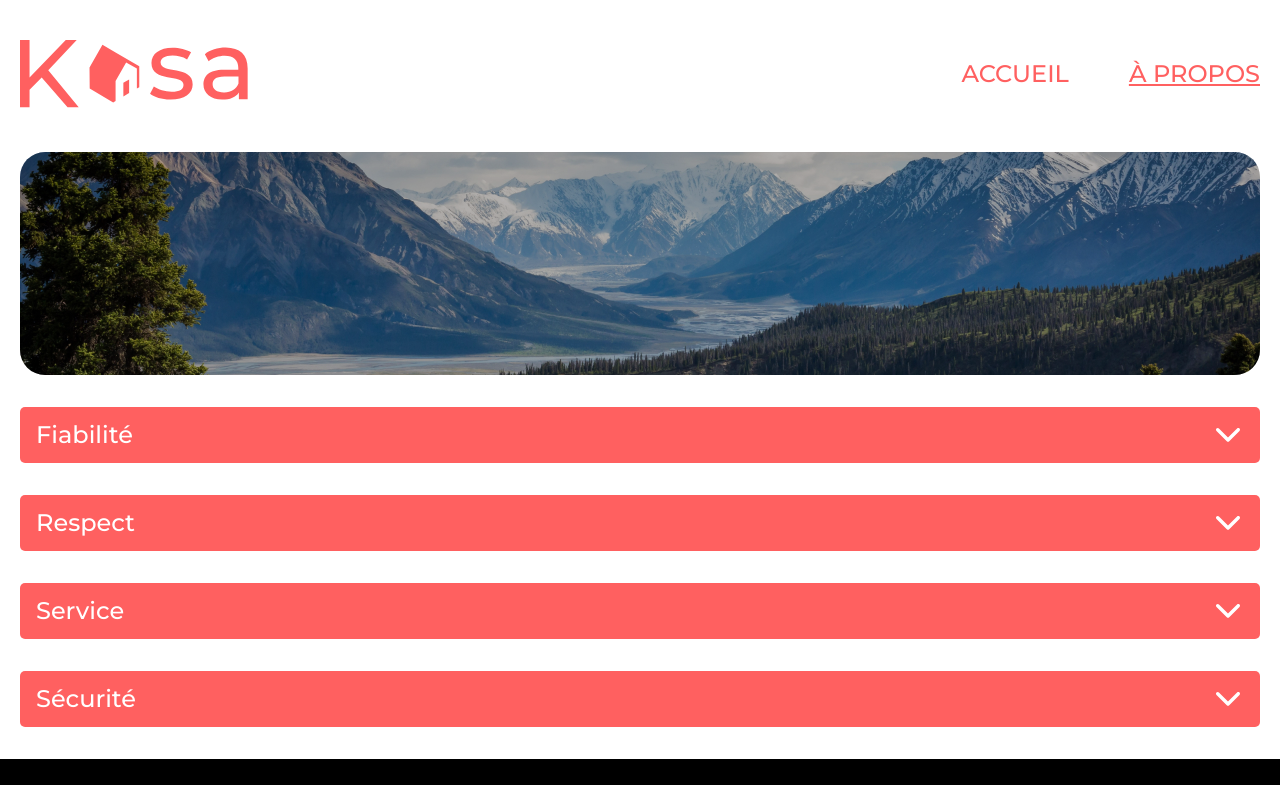
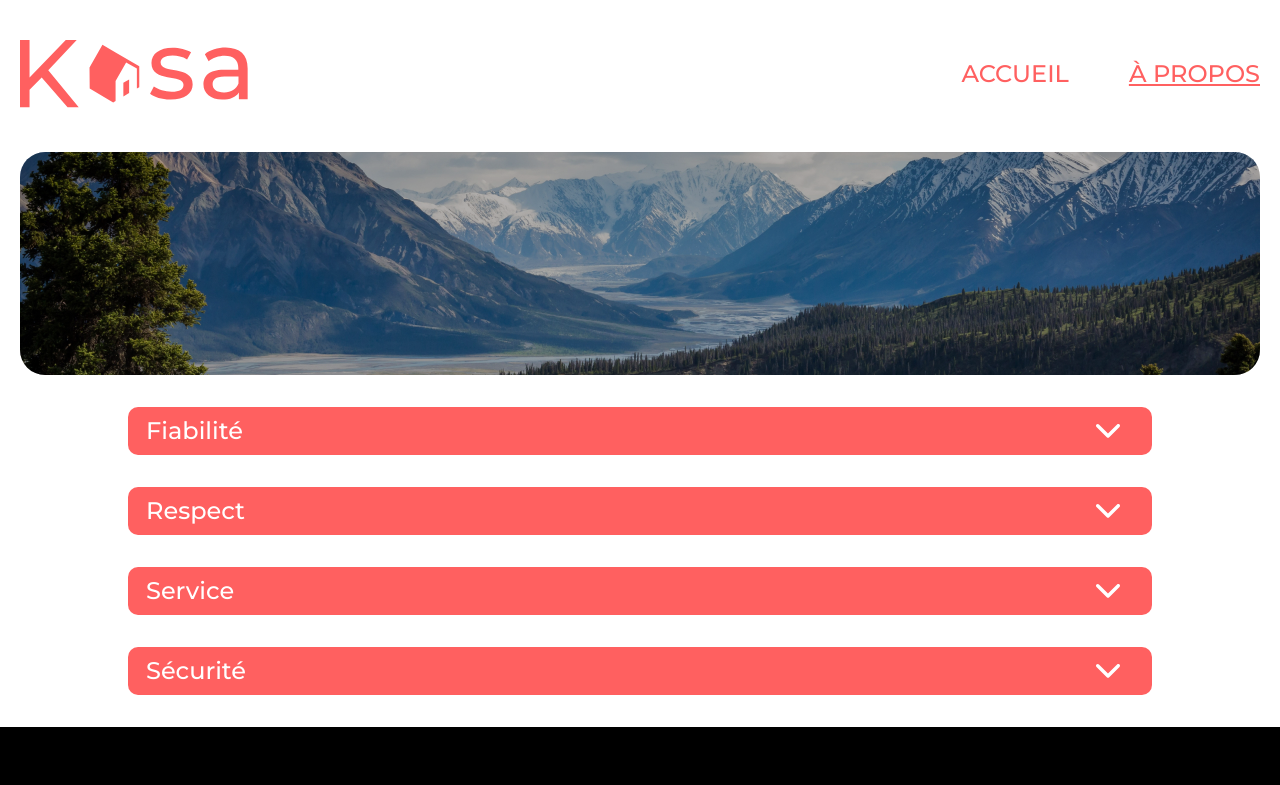
Before and after one commit to gcorbelin/kasa, a React (Create React App) app: page /about in a window 1280 px wide. Shown: the top 785 px of the page. Built offline with nearby package versions, Linux system fonts and the light colour scheme.

Commit message:
fix(styles): fixes to match the design

```diff
--- a/src/assets/styles/_base.scss
+++ b/src/assets/styles/_base.scss
@@ -12,9 +12,3 @@ body,
   font-size: var(--font-size-base);
   font-family: var(--font-family-base);
 }
-
-hr {
-    margin-block-start: spacer(2);
-    margin-block-end: spacer(2);
-    border: thin solid var(--theme-color-2-200);
-}
--- a/src/components/Accordion/Accordion.module.scss
+++ b/src/components/Accordion/Accordion.module.scss
@@ -21,11 +21,17 @@
   z-index: 1;
 
   @media screen and (min-width: 768px) {
-    padding: 0.75rem 1rem;
+    padding: 0.5rem 1.75rem 0.5rem 1.125rem;
+    border-radius: var(--border-radius-lg);
     font-size: 1.5rem;
 
     .icon {
       width: 2rem;
+    }
+
+    &--small {
+      font-size: 1.125rem;
+      padding: 0.625rem 0.625rem 0.625rem 1rem;
     }
   }
 
@@ -48,6 +54,7 @@
 
   @media screen and (min-width: 768px) {
     padding: 2rem 1.25rem 1.25rem;
+    border-radius: 0 0 var(--border-radius-lg) var(--border-radius-lg);
     font-size: 1.5rem;
 
     &--small {
--- a/src/components/Accordion/Accordion.tsx
+++ b/src/components/Accordion/Accordion.tsx
@@ -25,6 +25,7 @@ export const Accordion: React.FC<AccordionProps> = ({
       <button
         className={classNames(
           styles["accordion-header"],
+          size === "small" ? styles["accordion-header--small"] : "",
           isOpen ? styles["is-open"] : ""
         )}
         type="button"
--- a/src/components/Slideshow/Slideshow.module.scss
+++ b/src/components/Slideshow/Slideshow.module.scss
@@ -1,8 +1,5 @@
 .slideshow {
   position: relative;
-}
-
-.controls {
 }
 
 .prev,
--- a/src/pages/About/About.module.scss
+++ b/src/pages/About/About.module.scss
@@ -10,6 +10,10 @@
   display: flex;
   flex-direction: column;
   gap: 1.25rem;
+  width: 100%;
+  max-width: 1024px;
+  margin-left: auto;
+  margin-right: auto;
   margin-top: 1.25rem;
   margin-bottom: 1.25rem;
 
--- a/src/pages/Detail/Detail.module.scss
+++ b/src/pages/Detail/Detail.module.scss
@@ -77,13 +77,16 @@
     text-align: center;
     font-size: 0.625rem;
     font-weight: 500;
+    line-height: 1.125rem;
   }
 
   @media screen and (min-width: 768px) {
     .tag {
       min-width: 115px;
       padding: 0.125rem 1rem;
+      border-radius: var(--border-radius-lg);
       font-size: 0.875rem;
+      line-height: 1.5rem;
     }
   }
 }
@@ -107,10 +110,11 @@
   display: flex;
   align-items: center;
   justify-content: flex-end;
-  gap: 0.75rem;
+  gap: 0.625rem;
 
   .title {
     direction: rtl;
+    gap: 0.75rem;
     width: 20px;
     white-space: break-spaces;
     text-align: right;
@@ -156,7 +160,7 @@
 .accordions-wrapper {
   display: flex;
   flex-direction: column;
-  gap: 1rem;
+  gap: 1.25rem;
   width: 100%;
 
   @media screen and (min-width: 768px) {
--- a/src/pages/Detail/Detail.tsx
+++ b/src/pages/Detail/Detail.tsx
@@ -57,9 +57,7 @@ export const Detail: React.FC = () => {
           <div className={styles["detail-summary"]}>
             <div className={styles["detail-title"]}>
               <h1>{apartmentDetails.title}</h1>
-              <div className={styles.locatiion}>
-                {apartmentDetails.location}
-              </div>
+              <div className={styles.location}>{apartmentDetails.location}</div>
             </div>
             <div className={styles["detail-tags"]}>{tagsElement}</div>
           </div>
--- a/src/pages/Error/Error.module.scss
+++ b/src/pages/Error/Error.module.scss
@@ -34,5 +34,6 @@
   text-decoration: underline;
 
   @media screen and (min-width: 768px) {
+    font-size: 1.125rem;
   }
 }
--- a/src/pages/Home/Home.module.scss
+++ b/src/pages/Home/Home.module.scss
@@ -16,8 +16,8 @@
   @media screen and (min-width: 768px) {
     gap: 3.75rem;
     grid-template-columns: 1fr 1fr 1fr;
-    margin-top: 3.625rem;
-    margin-bottom: 3.625rem;
+    margin-top: 2.75rem;
+    margin-bottom: 2.75rem;
     padding: 3.5rem 3.125rem;
     background-color: var(--surface-level-2);
     border-radius: var(--border-radius-xl);
```
Lines whose indentation alone changed are shown as unchanged.
